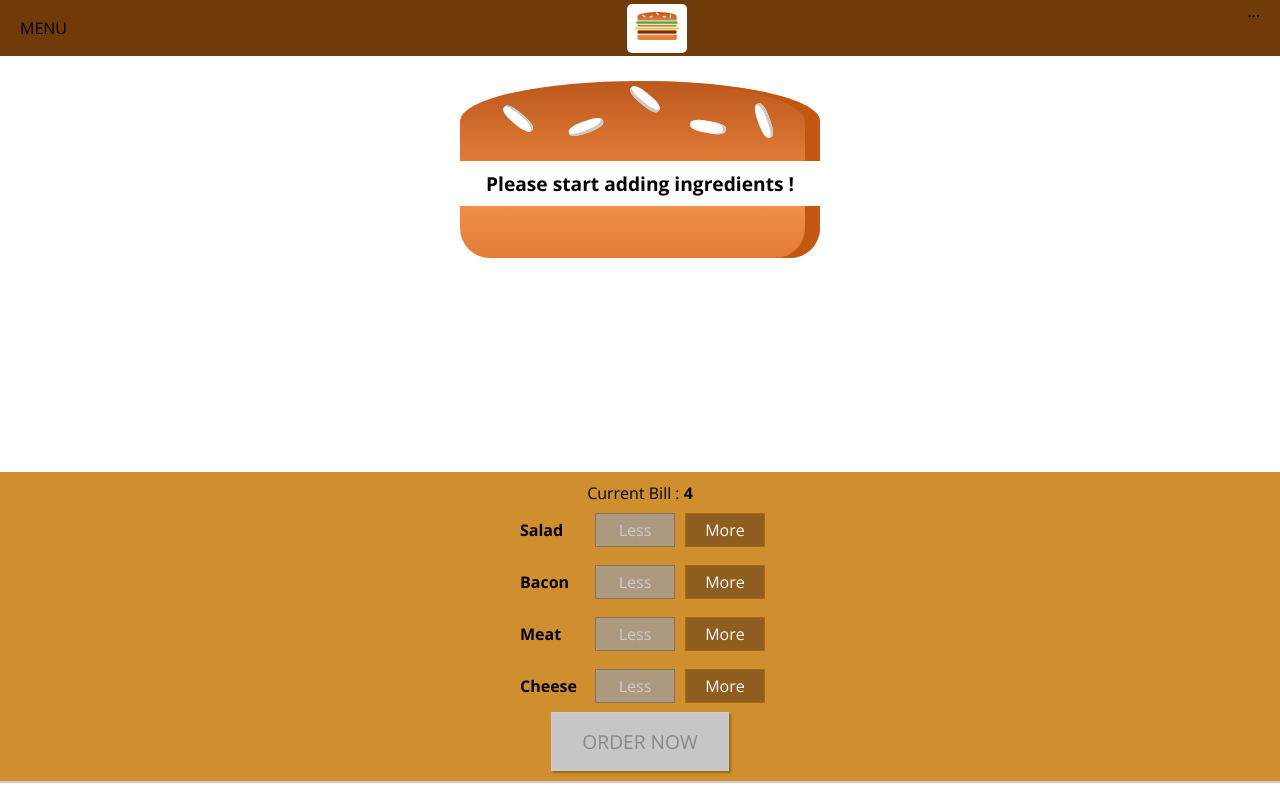
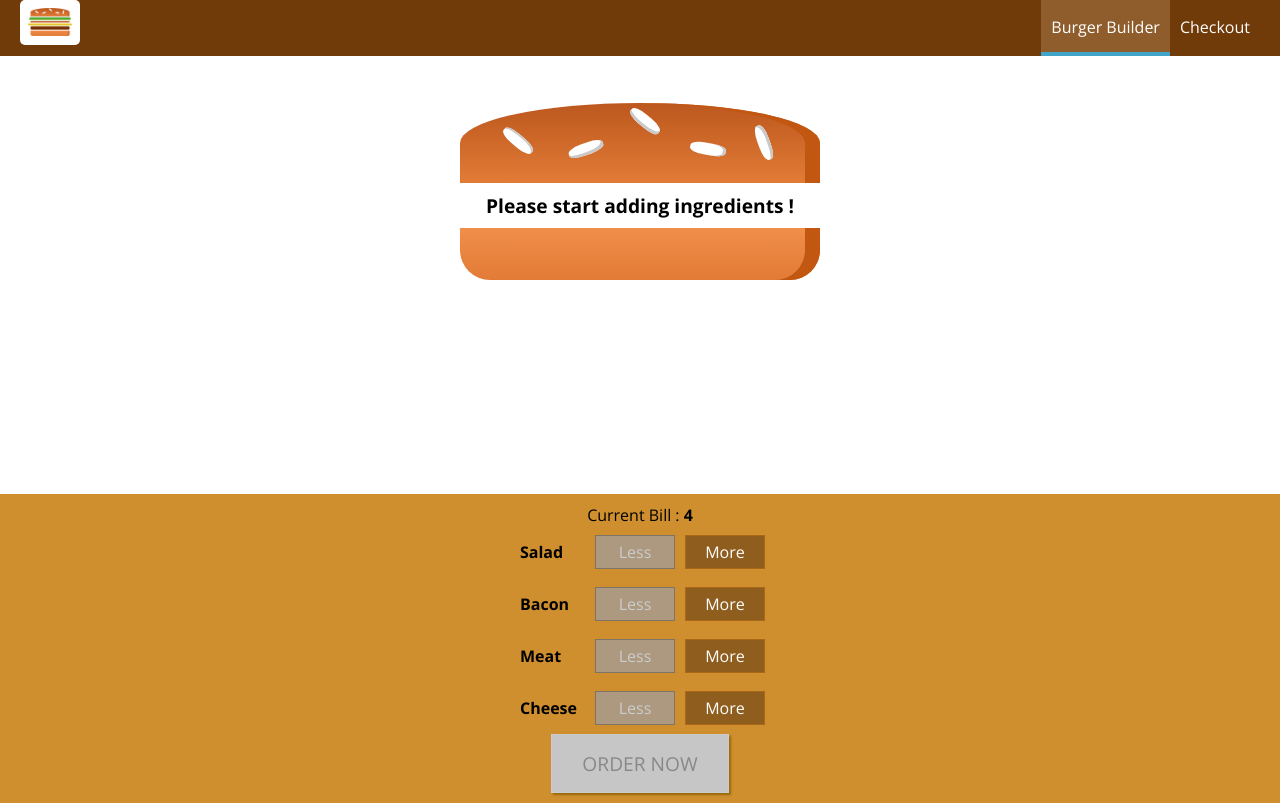
Before and after one commit to Usama-Khawar/burger-builder, a React (Create React App) app: page / in a window 1280 px wide. Built offline with nearby package versions, Linux system fonts and the light colour scheme.

Commit message:
feat : side drawer + nav

```diff
--- a/src/components/Layout/Layout.js
+++ b/src/components/Layout/Layout.js
@@ -1,14 +1,40 @@
-import React from 'react'
+import React, { Component } from 'react'
 import Aux from '../../hoc/Aux'
 import style from './Layout.module.css'
 import Toolbar from '../Navigation/Toolbar/Toolbar'
-const Layout = ({ children }) => {
-  return (
-    <Aux>
-      <Toolbar />
-      <main className={style.content}>{children}</main>
-    </Aux>
-  )
+import SideDrawer from '../Navigation/SideDrawer/SideDrawer'
+class Layout extends Component {
+  state = {
+    showSideDrawer: false,
+  }
+
+  sideDrawerClosedHandler = () => {
+    this.setState({
+      showSideDrawer: false,
+    })
+  }
+
+  sideDrawerToggleHandler = () => {
+    this.setState((prevState) => {
+      return {
+        showSideDrawer: !prevState.showSideDrawer,
+      }
+    })
+  }
+
+  render() {
+    return (
+      <Aux>
+        <Toolbar clicked={this.sideDrawerToggleHandler} />
+        (this.state.showSideDrawer &&
+        <SideDrawer
+          open={this.state.showSideDrawer}
+          close={this.sideDrawerClosedHandler}
+        />
+        )<main className={style.content}>{this.props.children}</main>
+      </Aux>
+    )
+  }
 }
 
 export default Layout
--- /dev/null
+++ b/src/components/Navigation/NavigationItems/NavigationItem/NavigationItem.js
@@ -0,0 +1,14 @@
+import React from 'react'
+import style from './navigationItem.module.css'
+
+const NavigationItem = ({ link, children , active }) => {
+  return (
+    <li className={style.NavigationItem}>
+      <a className={active ? style.active : null} href={link}>
+        {children}
+      </a>
+    </li>
+  )
+}
+
+export default NavigationItem
--- /dev/null
+++ b/src/components/Navigation/NavigationItems/NavigationItem/navigationItem.module.css
@@ -0,0 +1,45 @@
+.NavigationItem {
+  margin: 10px 0;
+  box-sizing: border-box;
+  display: block;
+  width: 100%;
+}
+
+.NavigationItem a {
+  color: #8f5c2c;
+  text-decoration: none;
+  width: 100%;
+  box-sizing: border-box;
+  display: block;
+}
+
+.NavigationItem a:hover,
+.NavigationItem a:active,
+.NavigationItem a.active {
+  color: #40a4c8;
+}
+
+@media (min-width: 500px) {
+  .NavigationItem {
+    margin: 0;
+    display: flex;
+    height: 100%;
+    width: auto;
+    align-items: center;
+  }
+
+  .NavigationItem a {
+    color: white;
+    height: 100%;
+    padding: 16px 10px;
+    border-bottom: 4px solid transparent;
+  }
+
+  .NavigationItem a:hover,
+  .NavigationItem a:active,
+  .NavigationItem a.active {
+    background-color: #8f5c2c;
+    border-bottom: 4px solid #40a4c8;
+    color: white;
+  }
+}
--- /dev/null
+++ b/src/components/Navigation/NavigationItems/NavigationItems.js
@@ -0,0 +1,16 @@
+import React from 'react'
+import style from './navigationItems.module.css'
+import NavigationItem from './NavigationItem/NavigationItem'
+
+const NavigationItems = () => {
+  return (
+    <ul className={style.NavigationItems}>
+      <NavigationItem link={'/'} active>
+        Burger Builder
+      </NavigationItem>
+      <NavigationItem link={'/'}>Checkout</NavigationItem>
+    </ul>
+  )
+}
+
+export default NavigationItems
--- /dev/null
+++ b/src/components/Navigation/NavigationItems/navigationItems.module.css
@@ -0,0 +1,15 @@
+.NavigationItems {
+  margin: 0;
+  padding: 0;
+  list-style: none;
+  display: flex;
+  flex-direction: column;
+  align-items: center;
+  height: 100%;
+}
+
+@media (min-width: 500px) {
+  .NavigationItems {
+    flex-direction: row;
+  }
+}
--- /dev/null
+++ b/src/components/Navigation/SideDrawer/DrawerToggle/DrawerToggle.js
@@ -0,0 +1,14 @@
+import React from 'react'
+import style from './drawerToggle.module.css'
+
+const DrawerToggle = ({ clicked }) => {
+  return (
+    <div className={style.DrawerToggle} onClick={clicked}>
+      <div></div>
+      <div></div>
+      <div></div>
+    </div>
+  )
+}
+
+export default DrawerToggle
--- /dev/null
+++ b/src/components/Navigation/SideDrawer/DrawerToggle/drawerToggle.module.css
@@ -0,0 +1,23 @@
+.DrawerToggle {
+  width: 40px;
+  height: 100%;
+  display: flex;
+  flex-flow: column;
+  justify-content: space-around;
+  align-items: center;
+  padding: 10px 0;
+  box-sizing: border-box;
+  cursor: pointer;
+}
+
+.DrawerToggle div {
+  width: 90%;
+  height: 3px;
+  background-color: white;
+}
+
+@media (min-width: 500px) {
+  .DrawerToggle {
+    display: none;
+  }
+}
--- /dev/null
+++ b/src/components/Navigation/SideDrawer/SideDrawer.js
@@ -0,0 +1,27 @@
+import React from 'react'
+import Logo from '../../Logo/Logo'
+import NavigationItems from '../NavigationItems/NavigationItems'
+import style from './sideDrawer.module.css'
+import Backdrop from '../../UI/Backdrop/Backdrop'
+import Aux from '../../../hoc/Aux'
+
+const SideDrawer = ({ open, close }) => {
+  let attachedClasses = [style.SideDrawer , style.Close];
+  if(open)
+    attachedClasses = [style.SideDrawer, style.Open]
+  return (
+    <Aux>
+      <Backdrop show={open} clicked={close} />
+      <div className={attachedClasses.join(" ")}>
+        <div style={{ height: '11%' }}>
+          <Logo />
+        </div>
+        <nav>
+          <NavigationItems />
+        </nav>
+      </div>
+    </Aux>
+  )
+}
+
+export default SideDrawer
--- /dev/null
+++ b/src/components/Navigation/SideDrawer/sideDrawer.module.css
@@ -0,0 +1,27 @@
+.SideDrawer {
+  position: fixed;
+  width: 280px;
+  max-width: 70%;
+  height: 100%;
+  left: 0;
+  top: 0;
+  z-index: 200;
+  background-color: white;
+  padding: 32px 16px;
+  box-sizing: border-box;
+  transition: transform 0.3s ease-out;
+}
+
+@media (min-width: 500px) {
+  .SideDrawer {
+    display: none;
+  }
+}
+
+.Open {
+  transform: translateX(0);
+}
+
+.Close {
+  transform: translateX(-100%);
+}
--- a/src/components/Navigation/Toolbar/Toolbar.js
+++ b/src/components/Navigation/Toolbar/Toolbar.js
@@ -1,15 +1,19 @@
 import React from 'react'
 import style from './toolbar.module.css'
 import Logo from '../../Logo/Logo'
+import NavigationItems from '../NavigationItems/NavigationItems'
+import DrawerToggle from '../SideDrawer/DrawerToggle/DrawerToggle'
 
-const Toolbar = () => {
+const Toolbar = ({ clicked }) => {
   return (
     <header className={style.Toolbar}>
-      <div>MENU</div>
-      <div>
+      <DrawerToggle clicked={clicked} />
+      <div style={{ height: '100%' }}>
         <Logo />
       </div>
-      <nav>...</nav>
+      <nav className={style.DesktopOnly}>
+        <NavigationItems />
+      </nav>
     </header>
   )
 }
--- a/src/components/Navigation/Toolbar/toolbar.module.css
+++ b/src/components/Navigation/Toolbar/toolbar.module.css
@@ -17,3 +17,9 @@
 .Toolbar nav{
     height: 100%;
 }
+
+@media(max-width: 499px){
+    .DesktopOnly{
+        display: none;
+    }
+}
```
